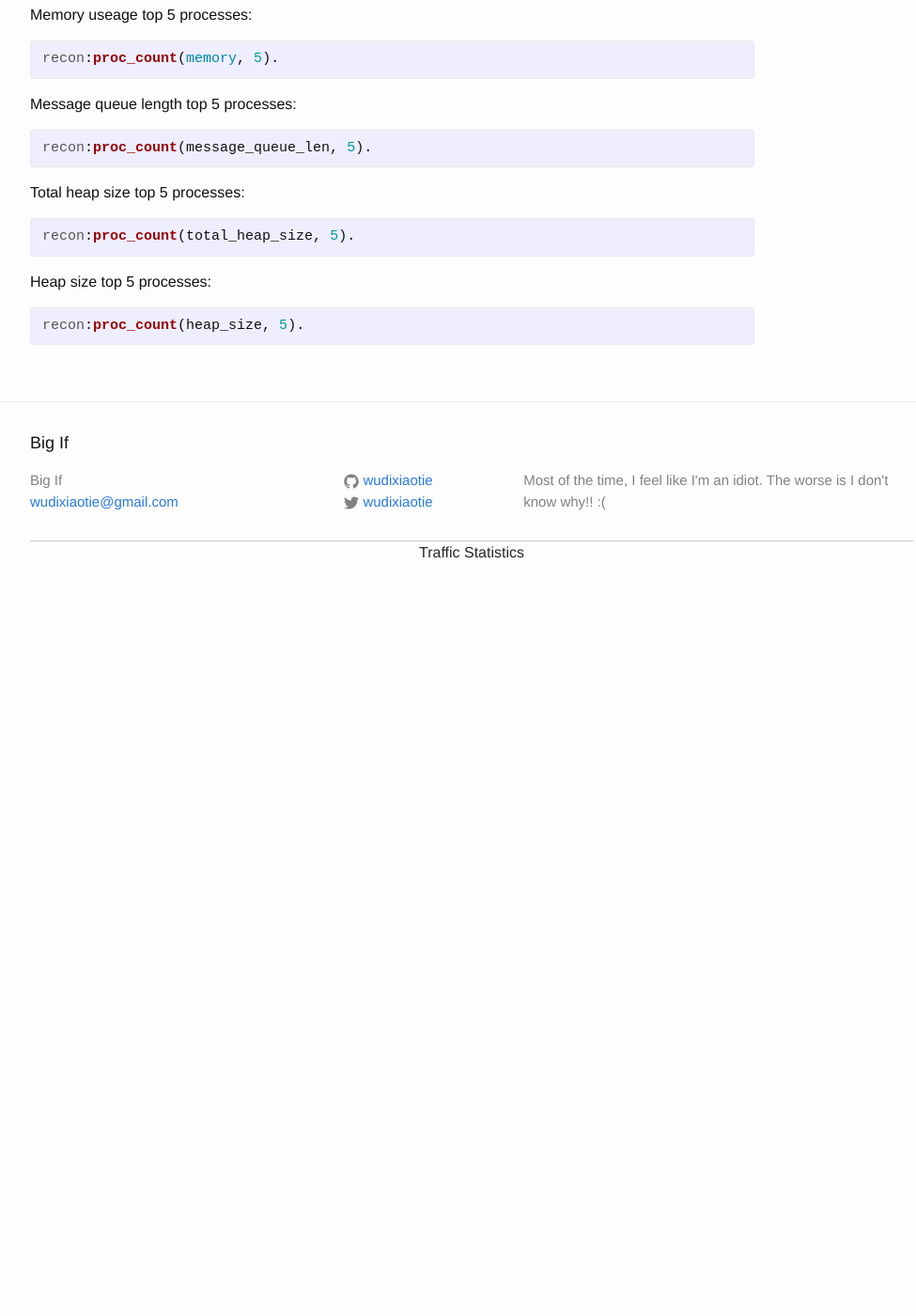
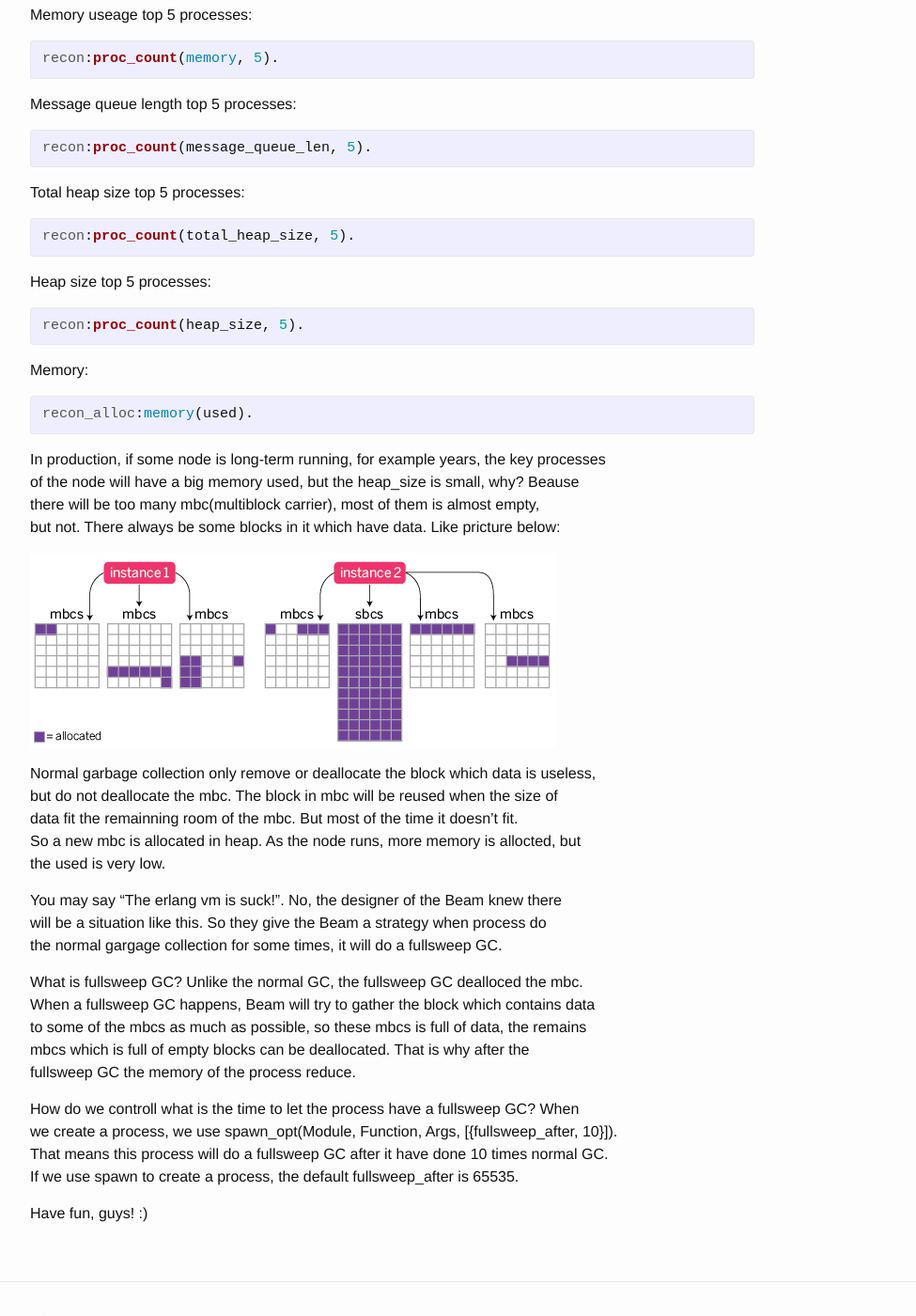
Before and after one commit to wudixiaotie/wudixiaotie.github.io, a Jekyll site: the page built from _posts/2016-04-11-production-environment-diagnose.md, in a window 1280 px wide and 1400 px high, scrolled down 487 px. Shown: the whole window at 94% size, without its empty margins (138-1113 px from the left). Built offline with Jekyll 4.4.1, drawn with Linux system fonts in a browser that asks for light colours; comment, search, counter and statistics services are not loaded; before the commit the page ends 1117 px from its top, so only the background shows below that.

Commit message:
update new post

```diff
--- a/_posts/2016-04-11-production-environment-diagnose.md
+++ b/_posts/2016-04-11-production-environment-diagnose.md
@@ -43,3 +43,46 @@
 {% highlight erlang %}
 recon:proc_count(heap_size, 5).
 {% endhighlight %}
+
+
+Memory:
+{% highlight erlang %}
+recon_alloc:memory(used).
+{% endhighlight %}
+
+
+In production, if some node is long-term running, for example years, the key processes
+ of the node will have a big memory used, but the heap_size is small, why? Beause
+ there will be too many mbc(multiblock carrier), most of them is almost empty,
+ but not. There always be some blocks in it which have data. Like pricture below:
+
+
+![mbcs]({{ site.url }}/images/mbcs.png)
+
+
+Normal garbage collection only remove or deallocate the block which data is useless,
+ but do not deallocate the mbc. The block in mbc will be reused when the size of
+ data fit the remainning room of the mbc. But most of the time it doesn't fit.
+So a new mbc is allocated in heap. As the node runs, more memory is allocted, but
+ the used is very low.
+
+
+You may say "The erlang vm is suck!". No, the designer of the Beam knew there
+ will be a situation like this. So they give the Beam a strategy when process do
+ the normal gargage collection for some times, it will do a fullsweep GC.
+
+
+What is fullsweep GC? Unlike the normal GC, the fullsweep GC dealloced the mbc.
+When a fullsweep GC happens, Beam will try to gather the block which contains data
+ to some of the mbcs as much as possible, so these mbcs is full of data, the remains
+ mbcs which is full of empty blocks can be deallocated. That is why after the
+ fullsweep GC the memory of the process reduce.
+
+
+How do we controll what is the time to let the process have a fullsweep GC? When
+we create a process, we use spawn_opt(Module, Function, Args, [{fullsweep_after, 10}]).
+That means this process will do a fullsweep GC after it have done 10 times normal GC.
+If we use spawn to create a process, the default fullsweep_after is 65535.
+
+
+Have fun, guys! :)
```
Also changed, not shown: images/mbcs.png (added).
